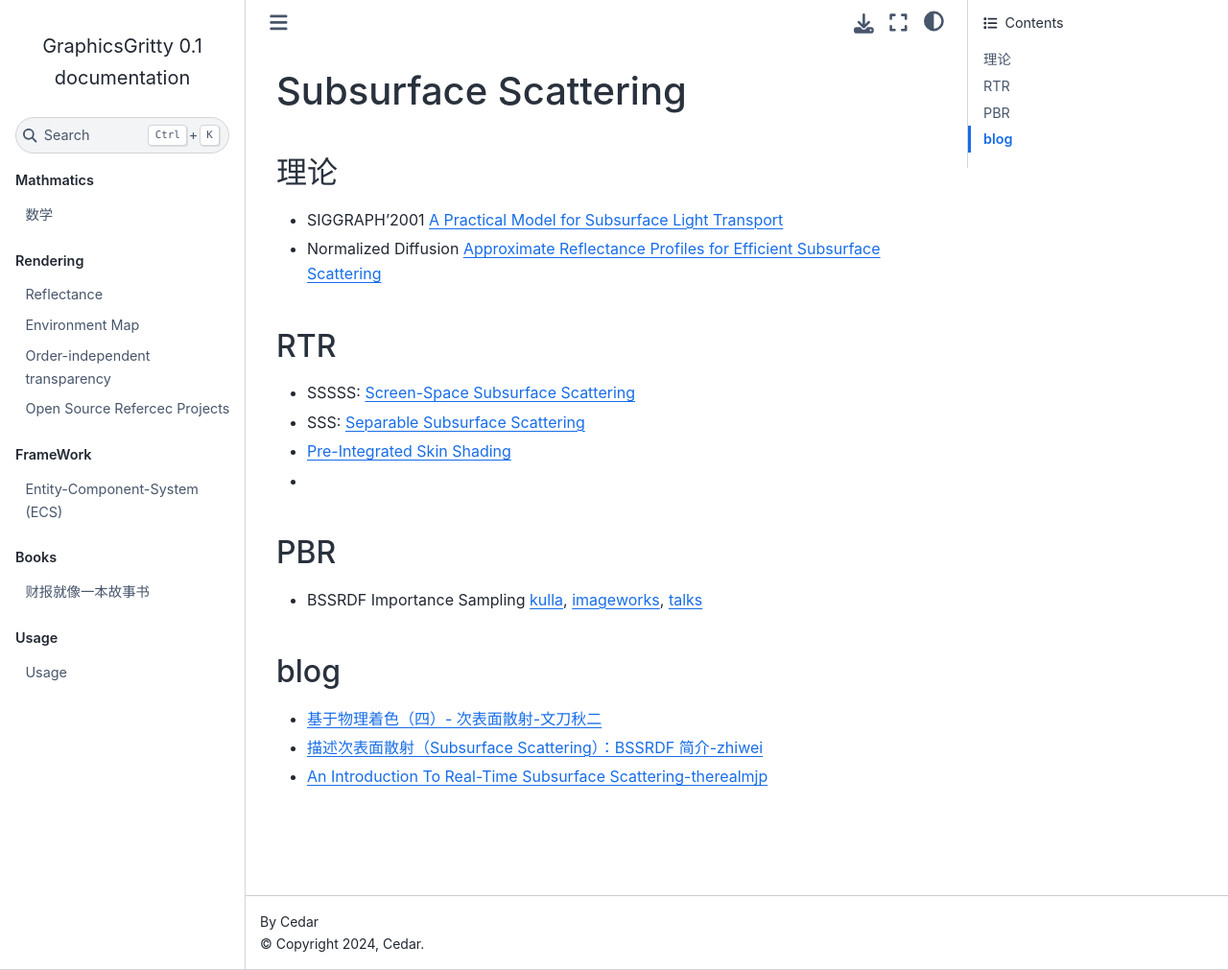
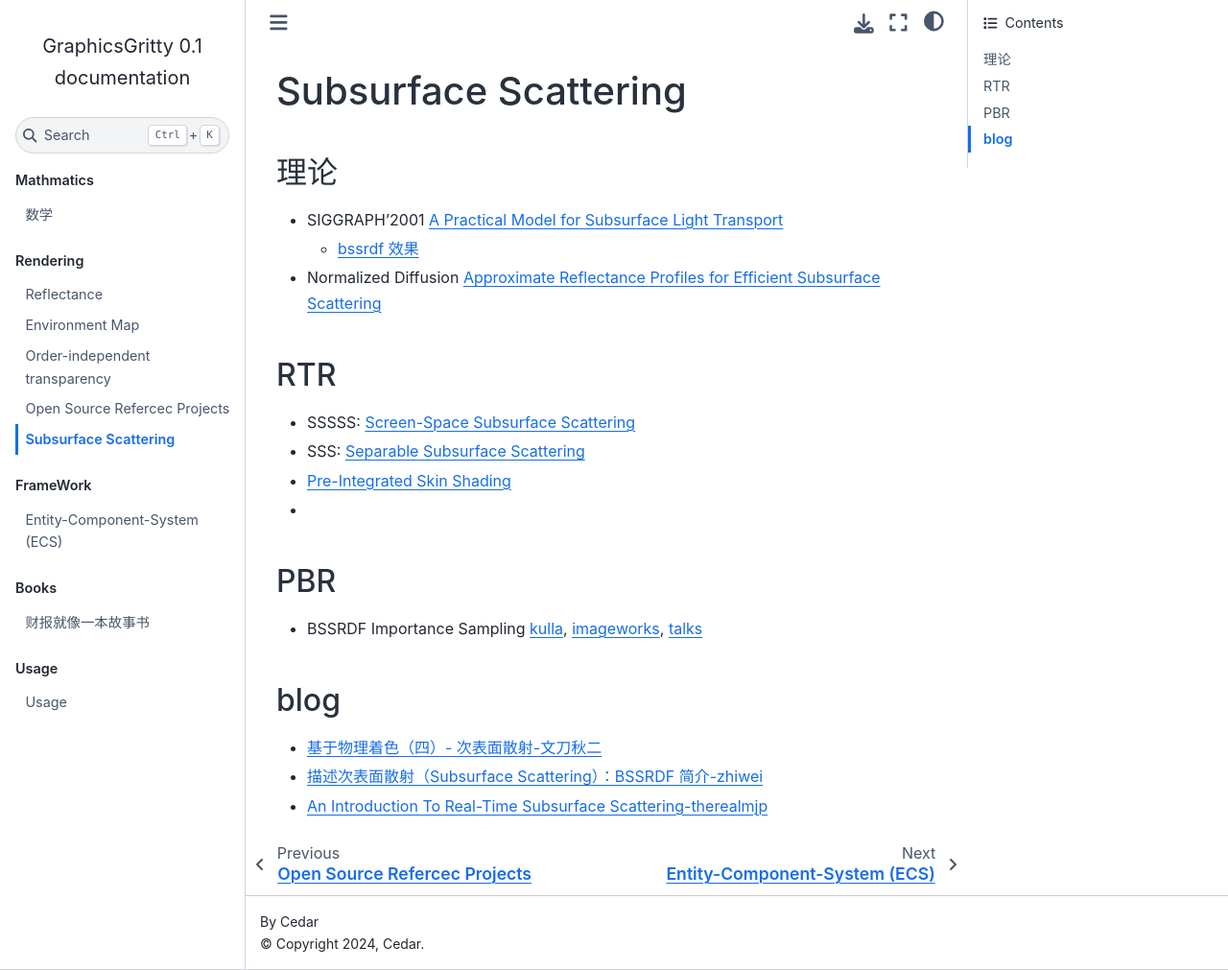
Before and after one commit to cedarz/GraphicsGritty, a Sphinx documentation site: the page built from docs/source/Rendering/subsurface.md, in a window 1280 px wide and 1011 px high. Shown: the whole window at 96% size. Built offline with Sphinx 7.4.7 and the Sphinx Book theme 1.1.4, drawn with Linux system fonts in a browser that asks for light colours.

Commit message:
fix warning

```diff
--- a/docs/source/Rendering/subsurface.md
+++ b/docs/source/Rendering/subsurface.md
@@ -2,6 +2,7 @@
 
 ## 理论
 - SIGGRAPH'2001 [A Practical Model for Subsurface Light Transport](https://graphics.stanford.edu/papers/bssrdf/bssrdf.pdf)
+  - [bssrdf 效果](http://graphics.ucsd.edu/~henrik/images/subsurf.html)
 - Normalized Diffusion [Approximate Reflectance Profiles for Efficient Subsurface Scattering](https://graphics.pixar.com/library/ApproxBSSRDF/)
 
 ## RTR
--- a/docs/source/index.rst
+++ b/docs/source/index.rst
@@ -28,6 +28,7 @@ Contents
    Rendering/envmap
    Rendering/oit
    Rendering/projects
+   Rendering/subsurface
 
 .. toctree::
    :hidden:
```
